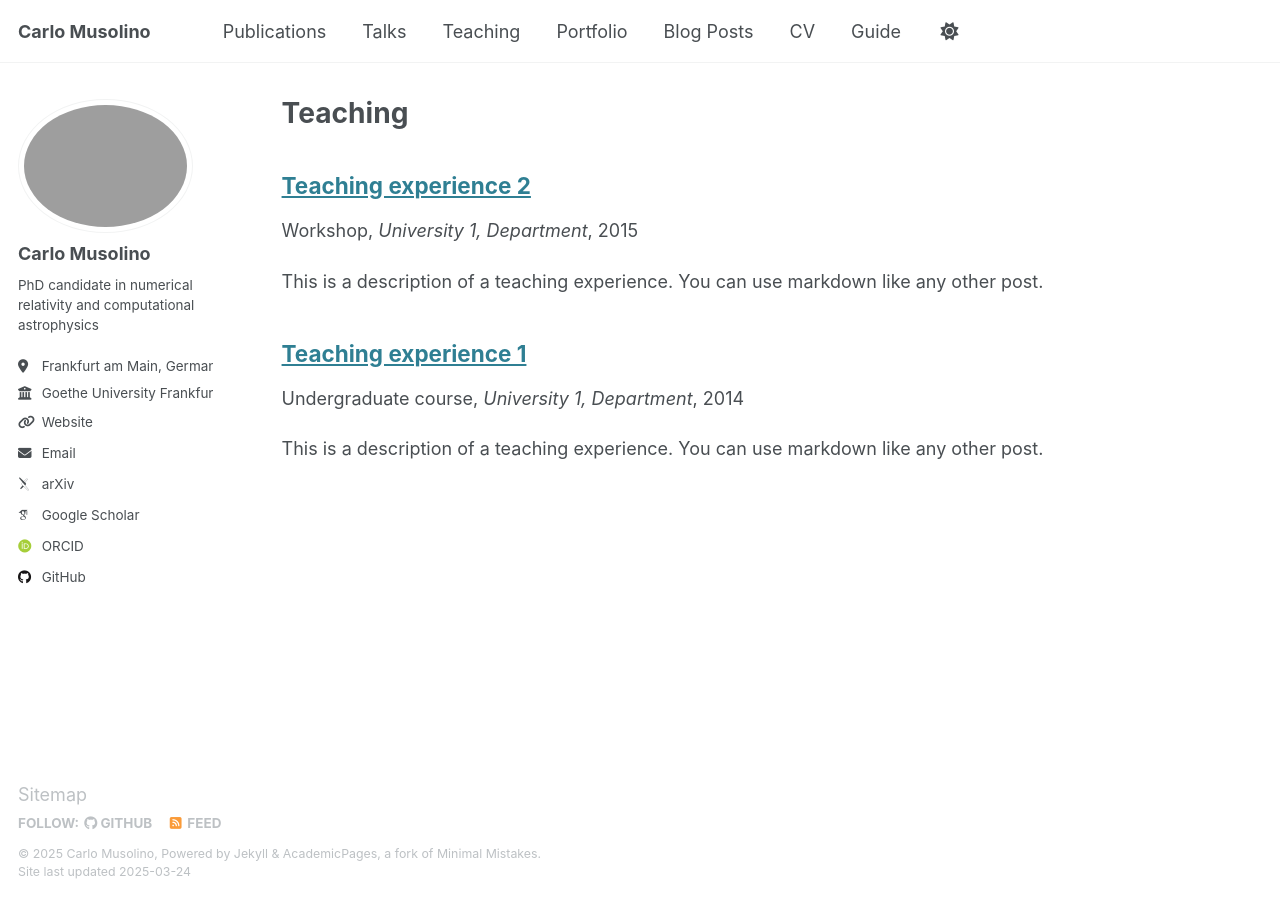
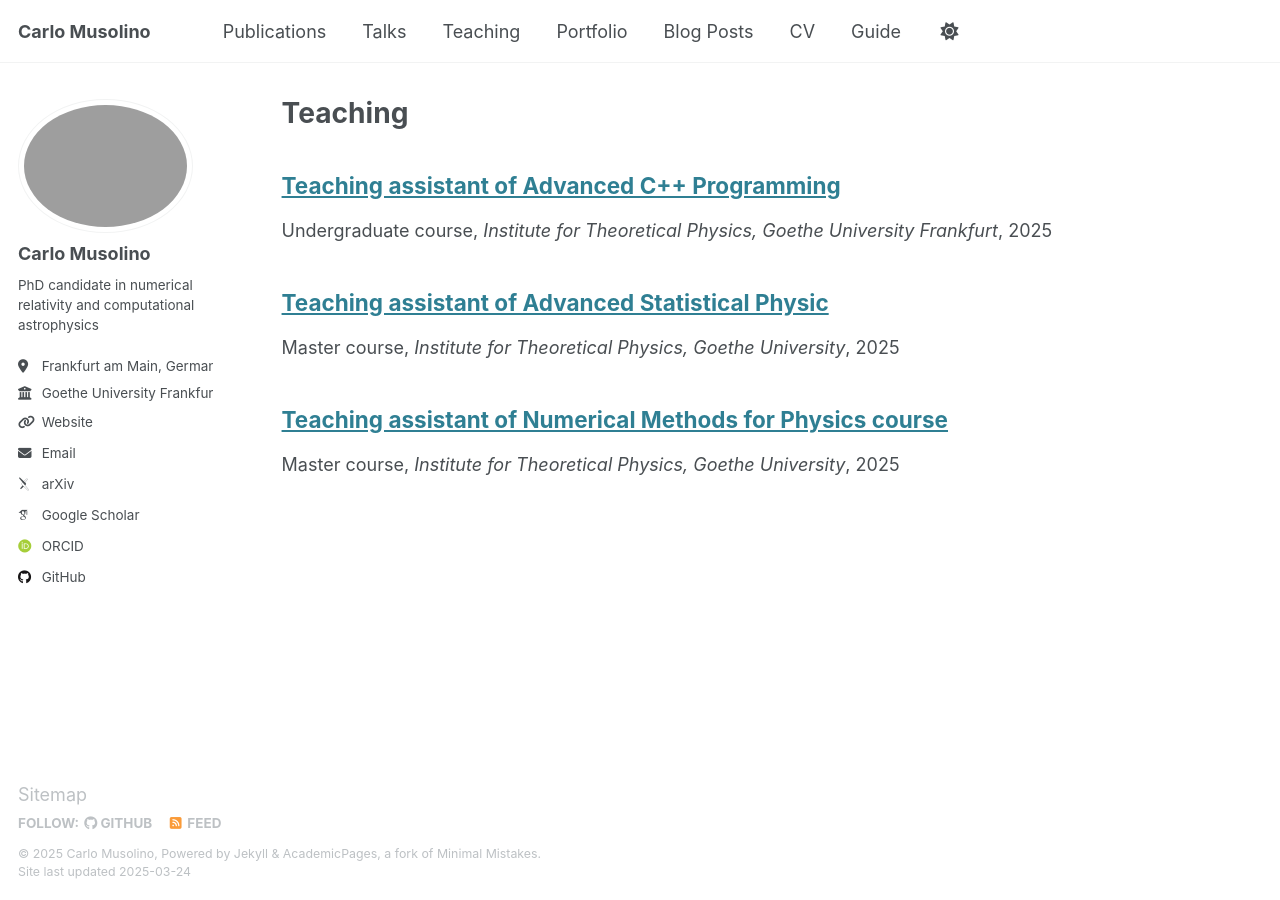
Before and after one commit to carlomusolino/carlomusolino.github.io, a Jekyll site: the page built from _pages/teaching.html, in a window 1280 px wide. Built offline with Jekyll 4.4.1, drawn with Linux system fonts in a browser that asks for light colours; some web fonts are replaced.

```diff
--- a/_teaching/2014-spring-teaching-1.md
+++ /dev/null
@@ -1,20 +0,0 @@
----
-title: "Teaching experience 1"
-collection: teaching
-type: "Undergraduate course"
-permalink: /teaching/2014-spring-teaching-1
-venue: "University 1, Department"
-date: 2014-01-01
-location: "City, Country"
----
-
-This is a description of a teaching experience. You can use markdown like any other post.
-
-Heading 1
-======
-
-Heading 2
-======
-
-Heading 3
-======
--- a/_teaching/2015-spring-teaching-2.md
+++ /dev/null
@@ -1,20 +0,0 @@
----
-title: "Teaching experience 2"
-collection: teaching
-type: "Workshop"
-permalink: /teaching/2015-spring-teaching-1
-venue: "University 1, Department"
-date: 2015-01-01
-location: "City, Country"
----
-
-This is a description of a teaching experience. You can use markdown like any other post.
-
-Heading 1
-======
-
-Heading 2
-======
-
-Heading 3
-======
--- /dev/null
+++ b/_teaching/2021-winter-teaching.md
@@ -0,0 +1,9 @@
+---
+title: "Teaching assistant of Advanced C++ Programming"
+collection: teaching
+type: "Undergraduate course"
+permalink: /teaching/2021-winter-teaching
+venue: "Institute for Theoretical Physics, Goethe University Frankfurt"
+date: 11-2021
+location: "Frankfurt, Germany"
+---
--- /dev/null
+++ b/_teaching/2022-summer-teaching.md
@@ -0,0 +1,9 @@
+---
+title: "Teaching assistant of Numerical Methods for Physics course"
+collection: teaching
+type: "Master course"
+permalink: /teaching/2022-summer-teaching
+venue: "Institute for Theoretical Physics, Goethe University"
+date: 04-2022
+location: "Frankfurt, Germany"
+---
--- /dev/null
+++ b/_teaching/2022-winter-teaching.md
@@ -0,0 +1,9 @@
+---
+title: "Teaching assistant of Advanced Statistical Physic"
+collection: teaching
+type: "Master course"
+permalink: /teaching/2022-winter-teaching
+venue: "Institute for Theoretical Physics, Goethe University"
+date: 10-2022
+location: "Frankfurt, Germany"
+---
```
Also changed, not shown: _portfolio/portfolio-1.md (+10 -0 lines), _talks/2023-06_NRCall.md (+1 -1 lines), 1 other file.
